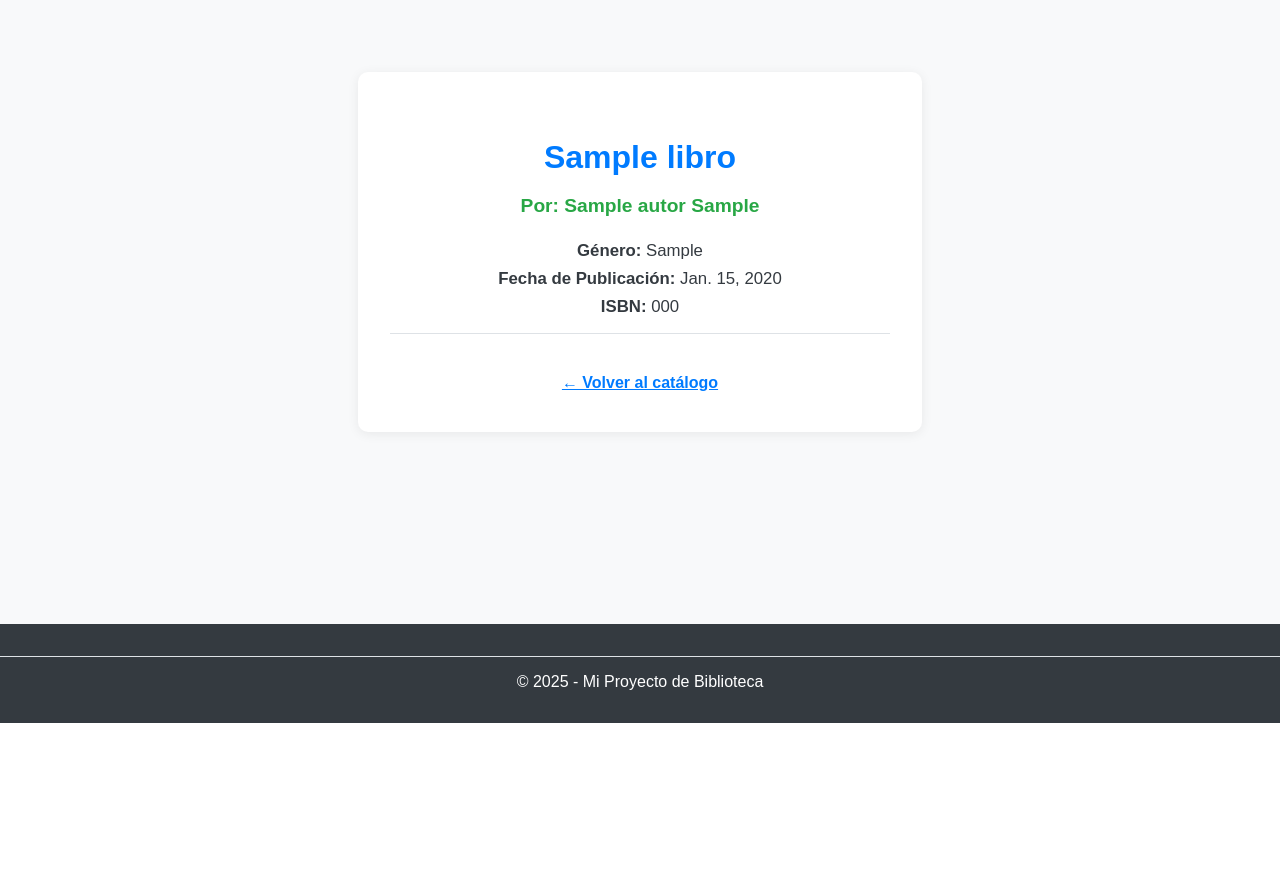
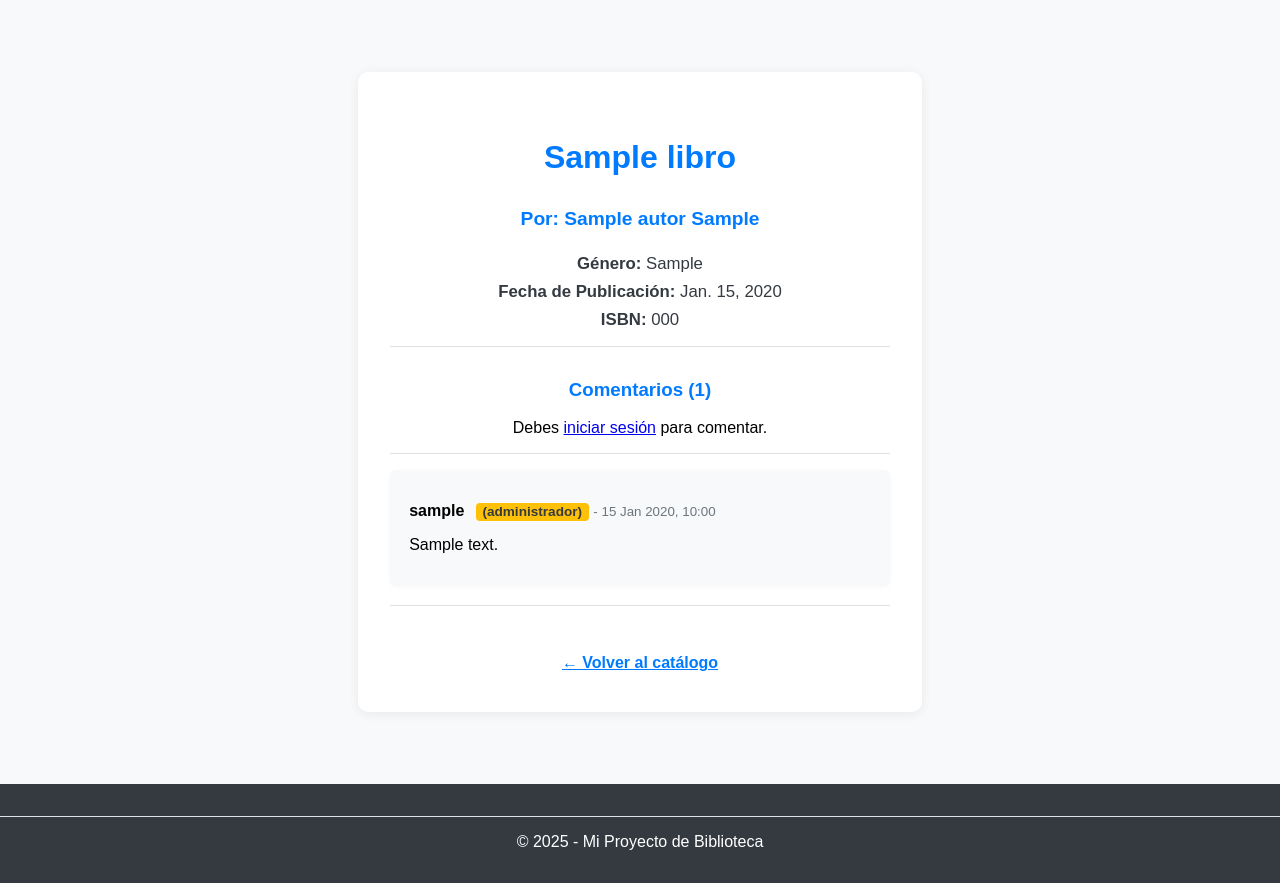
Before and after one commit to deyby01/library_management, a Django app: a page that uses templates/catalogo/libro_detalle.html in a window 1280 px wide. Shown: the part 119-1002 px from the top of the page. Before the commit the page ends 842 px from the top, so only its background shows below. Run offline with Django 5.2, Linux system fonts and the light colour scheme; tables that the repository leaves empty hold one stand-in row (values such as "Sample post").

Commit message:
Se hacen mejoras visuales en las plantillas usando el archivo css y se mejora un poco la estructura html de cada plantilla

```diff
--- /dev/null
+++ b/catalogo/forms.py
@@ -0,0 +1,7 @@
+from django import forms
+from .models import Comentario
+
+class ComentarioForm(forms.ModelForm):
+    class Meta:
+        model = Comentario
+        fields = ['contenido']
--- a/catalogo/models.py
+++ b/catalogo/models.py
@@ -1,4 +1,5 @@
 from django.db import models
+from django.conf import settings
 
 class Autor(models.Model):
     nombre = models.CharField(max_length=100)
@@ -18,3 +19,15 @@ class Libro(models.Model):
 
     def __str__(self):
         return self.titulo
+
+class Comentario(models.Model):
+    libro = models.ForeignKey(Libro, on_delete=models.CASCADE, related_name='comentarios')
+    usuario = models.ForeignKey(settings.AUTH_USER_MODEL, on_delete=models.CASCADE)
+    contenido = models.TextField()
+    fecha_creacion = models.DateTimeField(auto_now_add=True)
+
+    class Meta:
+        ordering = ['-fecha_creacion']
+
+    def __str__(self):
+        return self.texto[:50]  # Mostrar los primeros 50 caracteres del comentario
--- a/catalogo/views.py
+++ b/catalogo/views.py
@@ -3,6 +3,8 @@ from .models import Libro, Autor
 from django.views.generic import ListView, DetailView, CreateView
 from django.urls import reverse_lazy
 from django.contrib.auth.forms import UserCreationForm
+from .forms import ComentarioForm
+from django.shortcuts import redirect
 
 # Create your views here.
 
@@ -13,11 +15,40 @@ class PaginaInicioView(ListView):
     template_name = 'catalogo/inicio.html'
     context_object_name = 'libros'
 
+
 class LibroDetailView(DetailView):
     """Vista para mostrar los detalles de un libro específico."""
     model = Libro
     template_name = 'catalogo/libro_detalle.html'
     context_object_name = 'info_libro'
+
+    #1. pasamos el formulario al contexto para poder mostrarlo en la plantilla
+    def get_context_data(self, **kwargs):
+        context = super().get_context_data(**kwargs)
+        context['form'] = ComentarioForm()
+        context['comentarios'] = self.get_object().comentarios.all()  # Obtenemos los comentarios del libro actual
+        return context
+
+    # 2. Manejamos la peticion POST que envia el formulario
+    def post(self, request, *args, **kwargs):
+        form = ComentarioForm(request.POST)
+        if form.is_valid():
+            # Creamos el objeto Comentario pero aun no lo guardamos en la base de datos
+            comentario = form.save(commit=False)
+
+            # Asignamos el libro y el usuario al comentario (que no venian en el formulario)
+            comentario.libro = self.get_object()  # Obtenemos el libro actual
+            comentario.usuario = request.user
+
+            # Ahora si guardamos el comentario completo
+            comentario.save()
+
+            # Redirigimos a la misma pagina para ver el comentario nuevo
+            return redirect(request.path_info)  # Redirige a la misma URL
+
+        # Si el formulario no es valido, lo volvemos a mostrar con los errores
+        return super().get(request, *args, **kwargs)
+
 
 class AutorListView(ListView):
     """Vista para mostrar una lista de autores."""
@@ -25,12 +56,14 @@ class AutorListView(ListView):
     template_name = 'catalogo/lista_autores.html'
     context_object_name = 'autores'
 
+
 class AutorDetailView(DetailView):
     """Vista para mostrar los detalles de un autor especifico."""
     model = Autor
     template_name = 'catalogo/detalle_autor.html'
     context_object_name = 'info_autor'
 
+
 class RegistroView(CreateView):
     """Vista para el registro de nuevos usuarios."""
     form_class = UserCreationForm
--- a/static/css/style.css
+++ b/static/css/style.css
@@ -55,7 +55,7 @@ hr {
     margin: 1rem 0;
 }
 
-/*Aqui iran los estilos para inicio de sesion. --------------------------------------------*/
+/*Aqui iran los estilos para inicio de sesion. ---------------------------------------------------------------------------------*/
 .container {
     max-width: 500px;
     margin: 40px auto;
@@ -142,7 +142,8 @@ hr {
 }
 
 
-/*Aqui iran los estilos de la plantilla registro.html -----------------------------------*/
+
+/*Aqui iran los estilos de la plantilla registro.html ------------------------------------------------------------------*/
 .form-error {
     color: #dc3545;
     font-size: 0.95em;
@@ -154,7 +155,7 @@ hr {
 }
 
 
-/* aqui iran los estilos de la pagina de inicio -------------------------------------------*/
+/* aqui iran los estilos de la pagina de inicio ----------------------------------------------------------------------*/
 .inicio-container {
     max-width: 700px;
     margin: 40px auto;
@@ -227,6 +228,32 @@ hr {
     margin-top: 2rem;
 }
 
+/*Para el link de añadir libro, esto pertenece al inicio*/
+.add-libro-admin {
+    display: flex;
+    justify-content: flex-end;
+    margin-bottom: 1.5rem;
+}
+
+.btn-success {
+    background-color: #28a745;
+    color: #fff;
+    border: none;
+    padding: 0.6rem 1.2rem;
+    border-radius: 4px;
+    font-weight: 600;
+    text-decoration: none;
+    transition: background 0.2s;
+    cursor: pointer;
+}
+
+.btn-success:hover {
+    background-color: #218838;
+    color: #fff;
+    text-decoration: none;
+}
+
+
 /*Aqui iran los estilos de detalle del libro ------------------------------------------------*/
 .detalle-libro-container {
     max-width: 500px;
@@ -263,7 +290,7 @@ hr {
 }
 
 
-/*Aqui va a ir el detalle del autor ----------------------------------*/
+/*Aqui va a ir el detalle del autor -------------------------------------------------------------------*/
 .detalle-autor-container {
     max-width: 600px;
     margin: 40px auto;
@@ -313,7 +340,72 @@ hr {
     text-decoration: underline;
 }
 
-/*Aqui van los estilos de la lista de autores-------------------------------*/
+.detalle-libro-container form {
+    margin: 2rem 0 1.5rem 0;
+    background: #f7f7f9;
+    padding: 1.5rem 1rem;
+    border-radius: 8px;
+    box-shadow: 0 1px 4px rgba(0,0,0,0.04);
+}
+
+.detalle-libro-container form button[type='submit'] {
+    margin-top: 0.5rem;
+    background: #007bff;
+    color: #fff;
+    border: none;
+    padding: 0.6rem 1.2rem;
+    border-radius: 4px;
+    font-weight: 600;
+    cursor: pointer;
+    transition: background 0.2s;
+}
+
+.detalle-libro-container form button[type='submit']:hover {
+    background: #0056b3;
+}
+
+.detalle-libro-container article {
+    background: #f8f9fa;
+    border-radius: 6px;
+    padding: 1rem 1.2rem;
+    margin-bottom: 1.2rem;
+    box-shadow: 0 1px 4px rgba(0,0,0,0.03);
+    text-align: left;
+}
+
+.admin-badge {
+    background: #ffc107;
+    color: #343a40;
+    font-size: 0.85em;
+    padding: 0.1em 0.5em;
+    border-radius: 4px;
+    margin-left: 0.5em;
+    font-weight: 600;
+}
+
+.detalle-libro-container .volver-catalogo {
+    margin-top: 2rem;
+    display: inline-block;
+}
+
+.detalle-libro-container h3 {
+    margin-top: 2rem;
+    color: #007bff;
+}
+
+.detalle-libro-container p small {
+    color: #6c757d;
+}
+
+/*Boton para añadir autor*/
+.add-autor-admin {
+    display: flex;
+    justify-content: flex-end;
+    margin-bottom: 1.5rem;
+}
+
+
+/*Aqui van los estilos de la lista de autores------------------------------------------------*/
 .lista-autores-container {
     max-width: 600px;
     margin: 40px auto;
--- a/templates/catalogo/libro_detalle.html
+++ b/templates/catalogo/libro_detalle.html
@@ -14,6 +14,35 @@
         <p><strong>ISBN:</strong> {{ info_libro.ISBN }}</p>
     </div>
     <hr>
+    <h3>Comentarios ({{ comentarios.count }})</h3>
+    {% if user.is_authenticated %}
+        <form action="" method='post'>
+            {% csrf_token %}
+            {{ form.as_p }}
+            <button type='submit'>Enviar Comentario</button>
+        </form>
+    {% else %}
+        <p>Debes <a href="{% url 'login' %}?next={{ request.path }}">iniciar sesión</a> para comentar.</p>
+    {% endif %}
+
+    <hr>
+
+    {% for comentario in comentarios %}
+        <article>
+            <p>
+                <strong>{{ comentario.usuario.username }}</strong>
+                {% if comentario.usuario.is_staff %}
+                    <span class='admin-badge'>(administrador)</span>
+                {% endif %}
+                <small> - {{ comentario.fecha_creacion|date:"d M Y, H:i" }}</small>
+            </p>
+            <p>{{ comentario.contenido|linebreaksbr }}</p>
+        </article>
+        <hr>
+    {% empty %}
+        <p>No hay comentarios aún. ¡Sé el primero en comentar!</p>
+    {% endfor %}
+
     <a href="{% url 'catalogo:pagina_inicio' %}" class="btn btn-link volver-catalogo">← Volver al catálogo</a>
 </div>
 {% endblock content %}
```
Also changed, not shown: catalogo/tests.py (+76 -1 lines), templates/catalogo/inicio.html (+7 -0 lines), templates/catalogo/lista_autores.html (+7 -0 lines), catalogo/migrations/0003_comentario.py (added).
